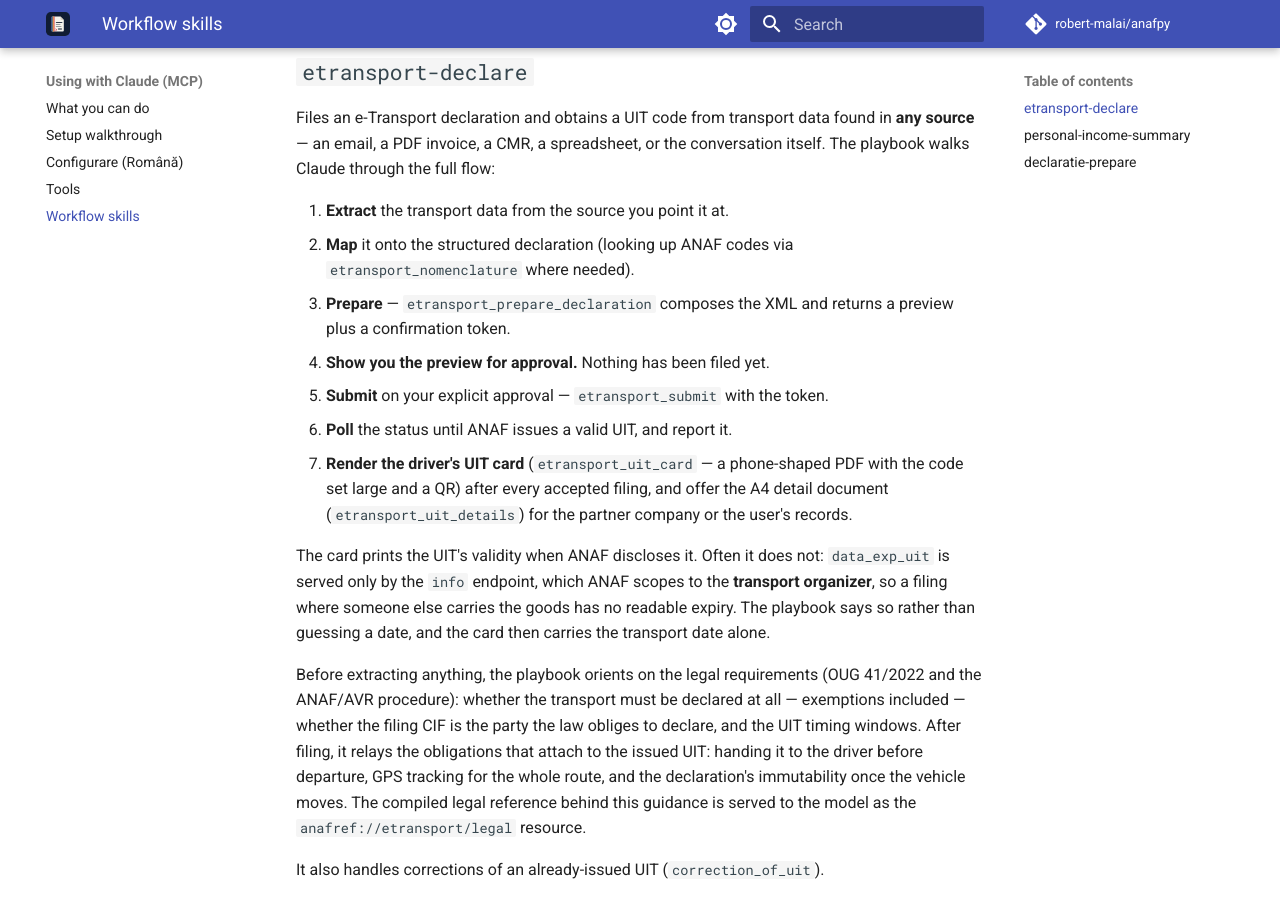
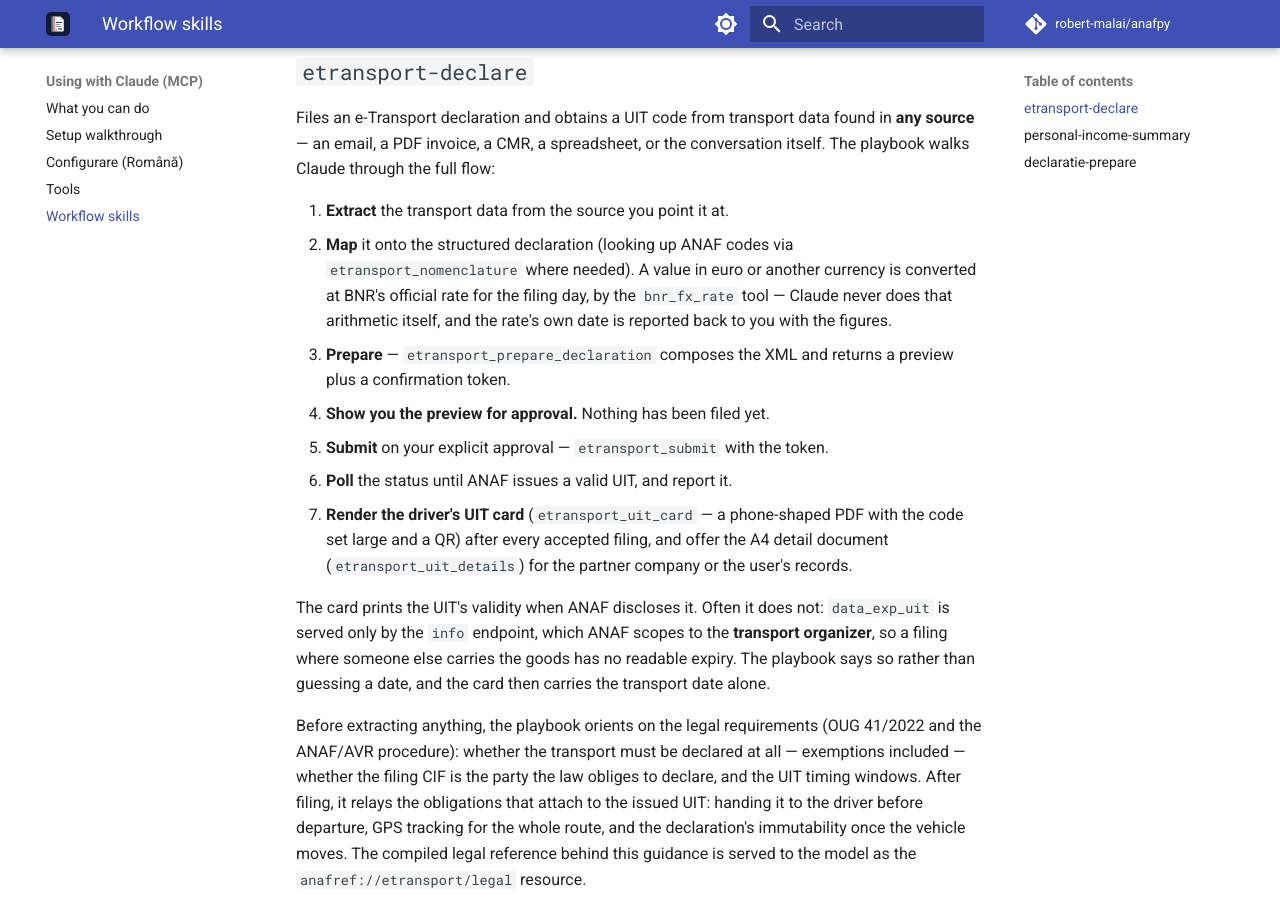
Before and after one commit to robert-malai/anafpy, an MkDocs documentation site: the page built from docs/mcp/skills.md, in a window 1280 px wide and 900 px high, scrolled down 511 px. Built offline with MkDocs 1.6.1 and Material for MkDocs 9.7.7, drawn with Linux system fonts in a browser that asks for light colours; comment, search, counter and statistics services are not loaded.

Commit message:
Reach for the rate where the skill actually needs it
The bnr_fx_rate rule landed in step 2, where the goods lines are mapped — but
that is not the first place the playbook needs a lei figure, nor the last place
it can get one wrong.

Step 0 decides whether the transport must be declared at all, and its value
threshold is in RON: hand the skill a euro invoice and it was left to compare
against 10,000 lei with no instruction. That is the most consequential judgment
in the flow — too low and it is non-declaration, too high and it is a needless
filing — so it now points at the same tool and the same rate the declared
values will carry. The worked example is real, not illustrative: 10,000 RON is
about EUR 1,902, so EUR 1,950 at a guessed rate of 5.0 reads 9,750 lei and looks
exempt, when at BNR's 5.2584 it is 10,253.88 and is not.

Two more places the tool could be used wrongly rather than not at all:

- `date` must be left unset. The tool already prices at today in Romania, which
  IS the declaration day; transport_date may be up to 3 days ahead, and a day
  BNR has not reached is not the day you file on.
- A correction re-runs the whole flow, so re-running step 2 days later would
  silently restate values the user never asked to change. Whether a correction
  keeps the original rate or takes the correction day's has no answer in ANAF's
  procedure, so the skill asks instead of picking, and says which day's rate the
  figures carry either way.

docs/mcp/skills.md now says the conversion is a tool's arithmetic and not
Claude's, with the rate's own date reported back — the property an accountant
reading that page would want to know.

Co-Authored-By: Claude Opus 5 (1M context) <noreply@anthropic.com>

```diff
--- a/docs/mcp/skills.md
+++ b/docs/mcp/skills.md
@@ -23,7 +23,10 @@ conversation itself. The playbook walks Claude through the full flow:
 
 1. **Extract** the transport data from the source you point it at.
 2. **Map** it onto the structured declaration (looking up ANAF codes via
-   `etransport_nomenclature` where needed).
+   `etransport_nomenclature` where needed). A value in euro or another currency
+   is converted at BNR's official rate for the filing day, by the `bnr_fx_rate`
+   tool — Claude never does that arithmetic itself, and the rate's own date is
+   reported back to you with the figures.
 3. **Prepare** — `etransport_prepare_declaration` composes the XML and returns a
    preview plus a confirmation token.
 4. **Show you the preview for approval.** Nothing has been filed yet.
```
Also changed, not shown: plugins/anafpy-workflows/skills/etransport-declare/SKILL.md (+18 -2 lines).
